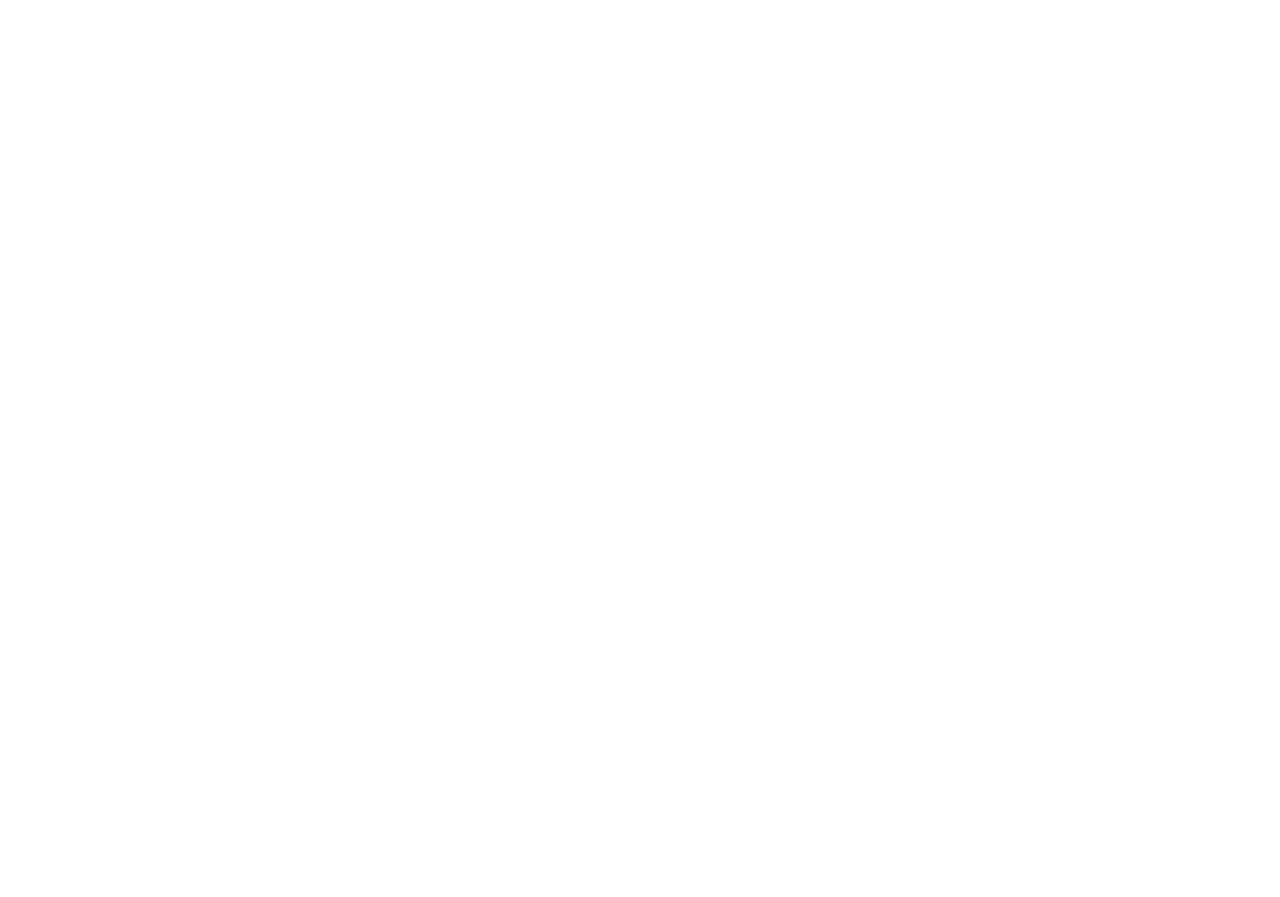
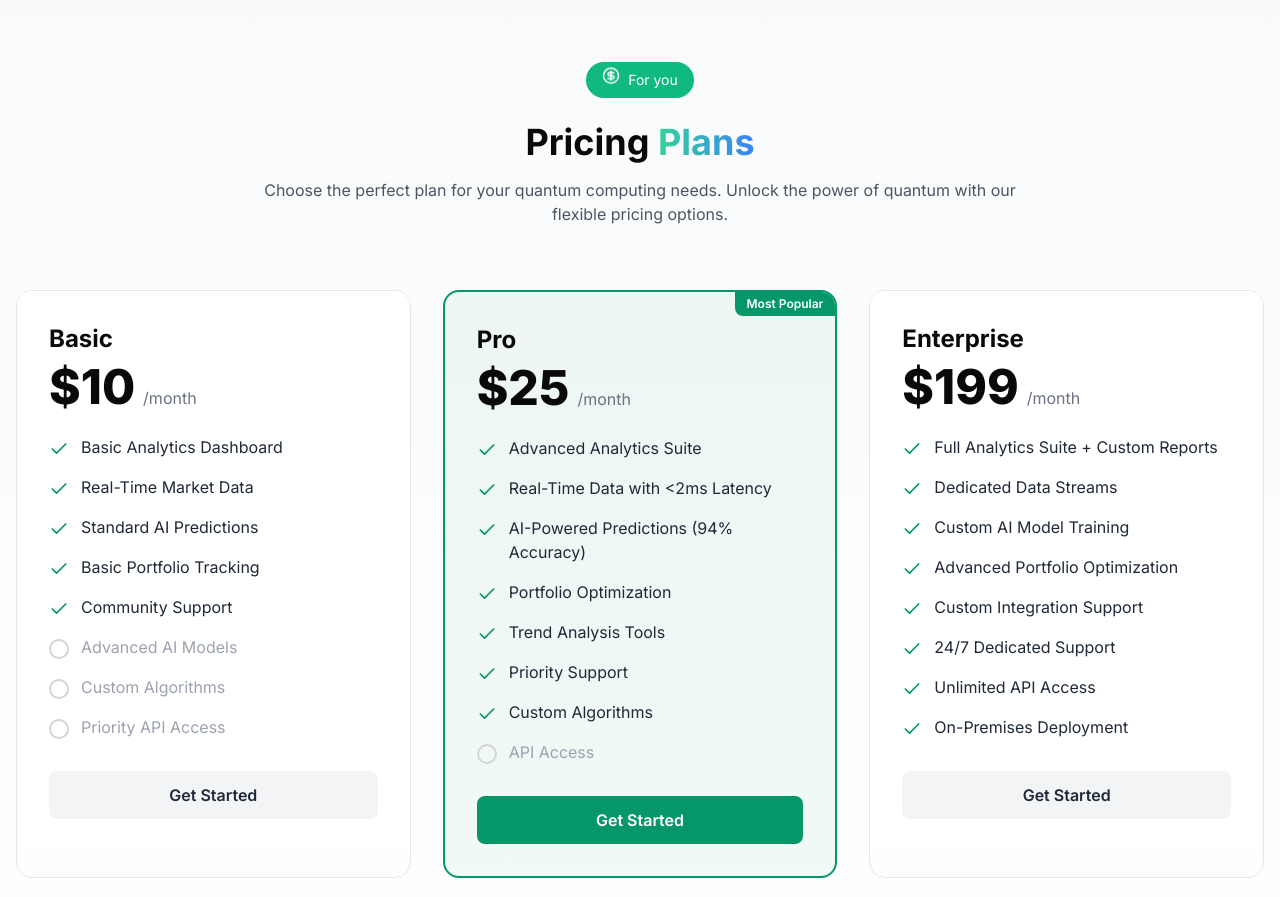
Before and after one commit to Shariq12345/quantum, a Next.js app in the folder frontend/: page / in a window 1280 px wide. Shown: the part 1900-2797 px from the top of the page. Before the commit the page ends 1898 px from the top, so only its background shows below. Built offline with nearby package versions, Linux system fonts and the light colour scheme; no server answers.

Commit message:
Added Pricing UI

```diff
--- a/frontend/app/news/page.tsx
+++ b/frontend/app/news/page.tsx
@@ -79,7 +79,7 @@
             <h1 className="text-3xl font-extrabold bg-clip-text text-transparent bg-gradient-to-r from-emerald-600 to-emerald-400">
               Quantum Pulse
             </h1>
-            <p className="text-lg text-gray-600 dark:text-gray-400 mt-2">
+            <p className="text-base text-gray-600 dark:text-gray-400 mt-2">
               Stay ahead with the latest market insights
             </p>
           </div>
--- a/frontend/app/page.tsx
+++ b/frontend/app/page.tsx
@@ -3,6 +3,7 @@
 import { FeaturesSection } from "@/components/Features";
 import Hero from "@/components/Hero";
 import Navbar from "@/components/Navbar";
+import { Pricing } from "@/components/pricing";
 
 export default function Home() {
   return (
@@ -10,6 +11,7 @@
       <Navbar />
       <Hero />
       <FeaturesSection />
+      <Pricing />
     </div>
   );
 }
--- a/frontend/components/Features.tsx
+++ b/frontend/components/Features.tsx
@@ -87,14 +87,14 @@
             Powered by Advanced AI
           </div>
 
-          <h2 className="text-4xl md:text-5xl font-bold text-white mb-6">
+          <h2 className="text-4xl md:text-4xl font-bold text-white mb-6">
             Powerful Features for{" "}
             <span className="text-transparent bg-clip-text bg-gradient-to-r from-emerald-400 to-blue-500">
               Smart Investing
             </span>
           </h2>
 
-          <p className="text-xl text-gray-400 max-w-3xl mx-auto">
+          <p className="text-base text-gray-400 max-w-3xl mx-auto">
             Our AI-powered platform offers a comprehensive suite of advanced
             tools to give you the competitive edge in stock market analysis and
             prediction.
--- a/frontend/components/Hero.tsx
+++ b/frontend/components/Hero.tsx
@@ -183,7 +183,7 @@
                     ].map((stat, i) => (
                       <motion.div
                         key={i}
-                        className="p-4 rounded-xl bg-gray-900 cursor-pointer"
+                        className="p-4 rounded-xl bg-gray-900 "
                         whileHover={{ scale: 1.05 }}
                         onHoverStart={() => setHoveredIndex(i)}
                         onHoverEnd={() => setHoveredIndex(null)}
--- a/frontend/components/Navbar.tsx
+++ b/frontend/components/Navbar.tsx
@@ -165,7 +165,7 @@
             </SignInButton>
             <SignInButton>
               <button className="text-sm font-medium px-4 py-2 rounded-lg bg-gradient-to-r from-emerald-500 to-blue-600 text-white hover:shadow-lg hover:shadow-emerald-500/25 transition-all hover:-translate-y-0.5">
-                Start Free Trial
+                Free Trial
               </button>
             </SignInButton>
           </SignedOut>
@@ -239,7 +239,7 @@
                   </SignInButton>
                   <SignInButton>
                     <button className="mt-4 block rounded-lg px-3 py-2.5 text-base font-medium text-white bg-gradient-to-r from-emerald-500 to-blue-600 text-center hover:shadow-lg hover:shadow-emerald-500/25 transition-all">
-                      Start Free Trial
+                      Free Trial
                     </button>
                   </SignInButton>
                 </SignedOut>
--- /dev/null
+++ b/frontend/components/pricing.tsx
@@ -0,0 +1,162 @@
+"use client";
+
+import type React from "react";
+import { motion } from "framer-motion";
+import { Brain, Check, CircleDollarSign } from "lucide-react";
+
+interface PlanFeature {
+  text: string;
+  included: boolean;
+}
+
+interface PricingPlan {
+  tier: string;
+  price: string;
+  features: PlanFeature[];
+  isPopular?: boolean;
+}
+
+const PricingCard: React.FC<PricingPlan> = ({
+  tier,
+  price,
+  features,
+  isPopular,
+}) => {
+  return (
+    <motion.div
+      whileHover={{ y: -10 }}
+      className={`relative rounded-2xl overflow-hidden ${
+        isPopular ? "border-2 border-emerald-600" : "border border-gray-200"
+      }`}
+    >
+      {isPopular && (
+        <div className="absolute top-0 right-0">
+          <div className="text-xs font-semibold bg-emerald-600 text-white py-1 px-3 rounded-bl-lg">
+            Most Popular
+          </div>
+        </div>
+      )}
+      <div className={`p-8 ${isPopular ? "bg-emerald-600/5" : "bg-white"}`}>
+        <h3 className="text-2xl font-bold mb-2">{tier}</h3>
+        <div className="mb-6">
+          <span className="text-5xl font-extrabold">${price}</span>
+          <span className="text-gray-500 ml-2">/month</span>
+        </div>
+        <ul className="space-y-4 mb-8">
+          {features.map((feature, index) => (
+            <li key={index} className="flex items-start gap-3">
+              <div
+                className={`mt-1 ${feature.included ? "text-emerald-600" : "text-gray-300"}`}
+              >
+                {feature.included ? (
+                  <Check className="w-5 h-5" />
+                ) : (
+                  <div className="w-5 h-5 border-2 border-gray-300 rounded-full" />
+                )}
+              </div>
+              <span
+                className={feature.included ? "text-gray-800" : "text-gray-400"}
+              >
+                {feature.text}
+              </span>
+            </li>
+          ))}
+        </ul>
+        <button
+          className={`w-full py-3 px-6 rounded-lg font-semibold transition-colors ${
+            isPopular
+              ? "bg-emerald-600 text-white hover:bg-emerald-600/90"
+              : "bg-gray-100 text-gray-800 hover:bg-gray-200"
+          }`}
+        >
+          Get Started
+        </button>
+      </div>
+    </motion.div>
+  );
+};
+
+export const Pricing: React.FC = () => {
+  const plans: PricingPlan[] = [
+    {
+      tier: "Basic",
+      price: "10",
+      features: [
+        { text: "Basic Analytics Dashboard", included: true },
+        { text: "Real-Time Market Data", included: true },
+        { text: "Standard AI Predictions", included: true },
+        { text: "Basic Portfolio Tracking", included: true },
+        { text: "Community Support", included: true },
+        { text: "Advanced AI Models", included: false },
+        { text: "Custom Algorithms", included: false },
+        { text: "Priority API Access", included: false },
+      ],
+    },
+    {
+      tier: "Pro",
+      price: "25",
+      isPopular: true,
+      features: [
+        { text: "Advanced Analytics Suite", included: true },
+        { text: "Real-Time Data with <2ms Latency", included: true },
+        { text: "AI-Powered Predictions (94% Accuracy)", included: true },
+        { text: "Portfolio Optimization", included: true },
+        { text: "Trend Analysis Tools", included: true },
+        { text: "Priority Support", included: true },
+        { text: "Custom Algorithms", included: true },
+        { text: "API Access", included: false },
+      ],
+    },
+    {
+      tier: "Enterprise",
+      price: "199",
+      features: [
+        { text: "Full Analytics Suite + Custom Reports", included: true },
+        { text: "Dedicated Data Streams", included: true },
+        { text: "Custom AI Model Training", included: true },
+        { text: "Advanced Portfolio Optimization", included: true },
+        { text: "Custom Integration Support", included: true },
+        { text: "24/7 Dedicated Support", included: true },
+        { text: "Unlimited API Access", included: true },
+        { text: "On-Premises Deployment", included: true },
+      ],
+    },
+  ];
+
+  return (
+    <section className="bg-gradient-to-b from-gray-50 to-white py-20 px-4">
+      <div className="max-w-7xl mx-auto">
+        <div className="text-center mb-16">
+          <div className="inline-flex items-center gap-2 px-4 py-2 rounded-full bg-emerald-500 text-white text-sm mb-6">
+            <CircleDollarSign size={18} className="animate-bounce" />
+            For you
+          </div>
+          <h2 className="text-4xl font-bold mb-4">
+            Pricing {""}
+            <span className="text-transparent bg-clip-text bg-gradient-to-r from-emerald-400 to-blue-500">
+              Plans
+            </span>
+          </h2>
+          <p className="text-base text-gray-600 max-w-3xl mx-auto">
+            Choose the perfect plan for your quantum computing needs. Unlock the
+            power of quantum with our flexible pricing options.
+          </p>
+        </div>
+        <div className="grid md:grid-cols-3 gap-8">
+          {plans.map((plan, index) => (
+            <PricingCard key={index} {...plan} />
+          ))}
+        </div>
+        <div className="mt-16 text-center">
+          <p className="text-gray-600 mb-4">
+            Not sure which plan is right for you? Contact our sales team for a
+            custom quote.
+          </p>
+          <button className="bg-gray-800 text-white py-3 px-6 rounded-lg font-semibold hover:bg-gray-700 transition-colors">
+            Contact Sales
+          </button>
+        </div>
+      </div>
+    </section>
+  );
+};
```
